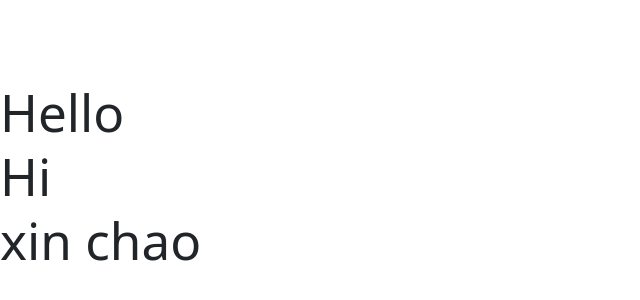
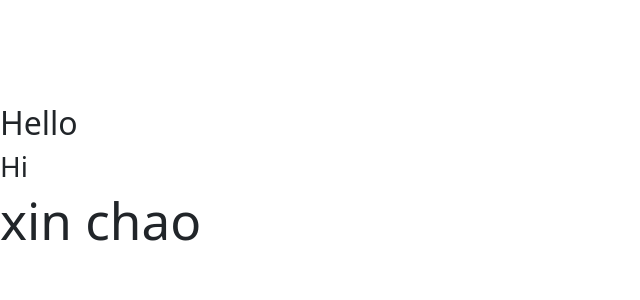
Before and after one commit to tuanh0305/math-util-live, a React (Vite) app: page / in a window 1280 px wide. Shown: the part 220-520 px from the top of the page, without its empty margins (0-640 px from the left). Built offline with nearby package versions, Linux system fonts and the light colour scheme.

Commit message:
App.jsx local

```diff
--- a/src/App.jsx
+++ b/src/App.jsx
@@ -1,8 +1,8 @@
 function App() {
   return (
     <>
-      <h1>Hello</h1>
-      <h1>Hi</h1>
+      <h2>Hello</h2>
+      <h3>Hi</h3>
       <h1>xin chao</h1>
     </>
   )
```
